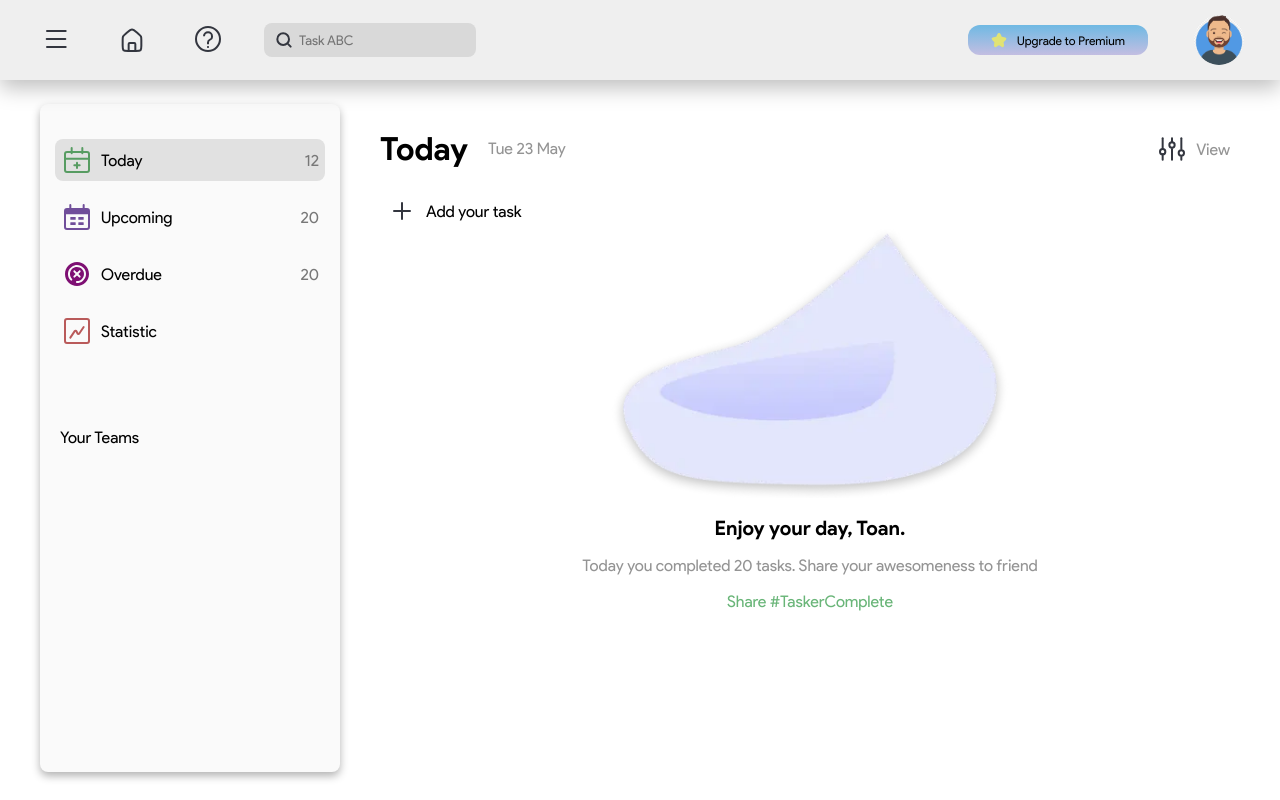
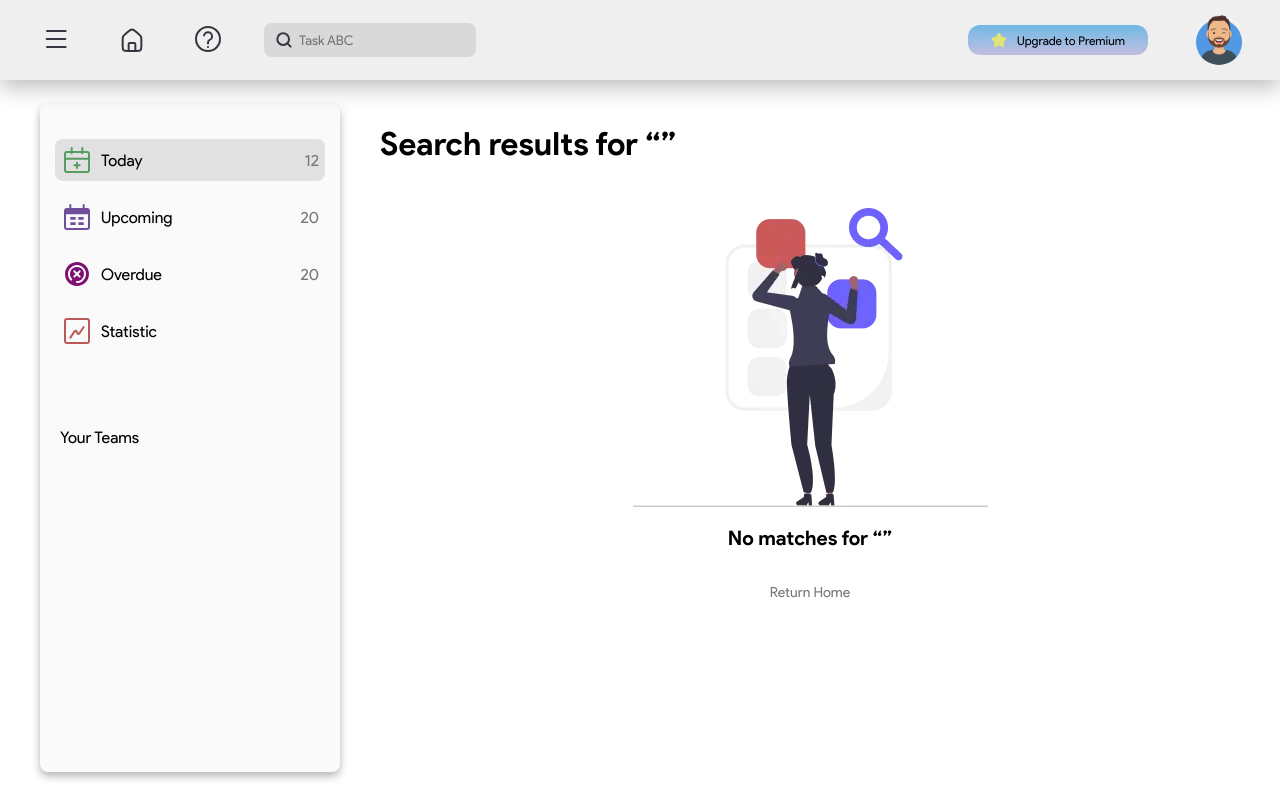
Before and after one commit to tasker-app/tasker-client, a React (Vite) app: page / in a window 1280 px wide. Both pictures are taken after a click on the icon 284 px from the left and 40 px from the top of the page. Built offline with nearby package versions, Linux system fonts and the light colour scheme.

Commit message:
feat: searching

```diff
--- a/src/components/DashboardContent/DashboardContent.tsx
+++ b/src/components/DashboardContent/DashboardContent.tsx
@@ -2,6 +2,7 @@ import styled from 'styled-components'
 
 import { CompleteToast } from '@/components/CompleteToast'
 
+import { DashboardSearching } from './DashboardSearching'
 import { DashboardToday } from './DashboardToday'
 import { DashboardUpcoming } from './DashboardUpcoming'
 
@@ -29,6 +30,7 @@ export const DashboardContent = ({ isNavOpen, activeNavbar }: DashboardContentPr
         {activeNavbar === 'Upcoming' && <DashboardUpcoming />}
         {activeNavbar === 'Overdue' && <div>Completed</div>}
         {activeNavbar === 'Statistic' && <div>Statistic</div>}
+        {activeNavbar === 'Searching' && <DashboardSearching />}
       </Content>
       <CompleteToast />
     </DashboardContentContainer>
--- /dev/null
+++ b/src/components/DashboardContent/DashboardSearching.tsx
@@ -0,0 +1,100 @@
+import { useNavigate } from 'react-router-dom'
+import styled from 'styled-components'
+
+import SearchNotFoundImage from '@/assets/images/SearchNotFound.webp'
+import { Text } from '@/components/Common'
+import { TaskPreview } from '@/components/TaskPreview'
+import { useSearchStore, useTaskStore } from '@/stores'
+
+const SearchContainer = styled.div`
+  display: flex;
+  flex-direction: column;
+  gap: 16px;
+`
+
+const TextResultContainer = styled.div`
+  background-color: #d9d9d9;
+  border-radius: 12px;
+  width: fit-content;
+  padding: 9px 31px;
+  box-sizing: border-box;
+`
+
+const NotFoundContainer = styled.div`
+  display: flex;
+  flex-direction: column;
+  justify-content: space-between;
+  align-items: center;
+`
+
+const NotFound = styled.div`
+  display: flex;
+  flex-direction: column;
+  align-items: center;
+  gap: 18px;
+`
+
+const HomeButton = styled.button`
+  margin-top: 35px;
+  width: fit-content;
+  background-color: transparent;
+  border: none;
+  cursor: pointer;
+
+  &:hover {
+    text-decoration: underline;
+  }
+`
+
+export const DashboardSearching = () => {
+  const [search] = useSearchStore((state) => [state.search])
+  const [tasks] = useTaskStore((state) => [state.tasks])
+
+  const navigate = useNavigate()
+
+  const matchedTasks = tasks.filter((task) => task.name.includes(search))
+
+  return (
+    <SearchContainer>
+      <Text size={32} type="bold">
+        Search results for “{search}”
+      </Text>
+      {matchedTasks.length > 0 ? (
+        <>
+          <TextResultContainer>
+            <Text size={16}>Found</Text>
+            <Text color="#B95A5A" size={16}>
+              {' '}
+              {matchedTasks.length === 1 ? '1 task' : `${matchedTasks.length} tasks`}
+            </Text>
+          </TextResultContainer>
+          {matchedTasks.map((task) => (
+            <TaskPreview
+              key={task.id}
+              description={task.description}
+              dueDate={task.dueDate}
+              id={task.id}
+              name={task.name}
+              priority={task.priority}
+            />
+          ))}
+        </>
+      ) : (
+        <NotFoundContainer>
+          <NotFound>
+            <div>
+              <img alt="Search not found" src={SearchNotFoundImage} />
+            </div>
+            <Text size={20} type="bold">
+              No matches for “{search}”
+            </Text>
+          </NotFound>
+
+          <HomeButton onClick={() => navigate('/')}>
+            <Text color="#787878">Return Home</Text>
+          </HomeButton>
+        </NotFoundContainer>
+      )}
+    </SearchContainer>
+  )
+}
--- a/src/components/Header/Header.tsx
+++ b/src/components/Header/Header.tsx
@@ -4,11 +4,12 @@ import styled from 'styled-components'
 import { ReactComponent as HomeIcon } from '@/assets/icons/home.svg'
 import { ReactComponent as MenuIcon } from '@/assets/icons/menu.svg'
 import { ReactComponent as QuestionIcon } from '@/assets/icons/question.svg'
-import { ReactComponent as SearchIcon } from '@/assets/icons/search.svg'
 import { ReactComponent as StarIcon } from '@/assets/icons/star.svg'
 import DefaultAvatar from '@/assets/images/DefaultAvatar.webp'
 import { CustomTooltip, Text } from '@/components/Common'
 import { UserModal } from '@/components/UserModal'
+
+import { SearchBar } from './SearchBar'
 
 const StyledHeader = styled.header`
   position: -webkit-sticky;
@@ -48,32 +49,6 @@ const NavigationButton = styled.button`
 
   svg {
     padding: 4px;
-  }
-`
-
-const SearchBar = styled.div`
-  position: relative;
-
-  svg {
-    position: absolute;
-    top: 50%;
-    left: 10px;
-    transform: translateY(-50%);
-    cursor: pointer;
-  }
-
-  input {
-    width: 175px;
-    height: 32px;
-    border-radius: 8px;
-    border: none;
-    background-color: #d9d9d9;
-    padding-left: 35px;
-    font-family: 'Regular';
-
-    &:focus {
-      outline: none;
-    }
   }
 `
 
@@ -154,10 +129,7 @@ export const Header = ({ handleNavToggle }: HeaderProps) => {
           </CustomTooltip>
         </Navigation>
 
-        <SearchBar>
-          <SearchIcon />
-          <input placeholder="Task ABC" type="text" />
-        </SearchBar>
+        <SearchBar />
       </NavigationAndSearch>
       <ButtonAndAvatar>
         <Button>
--- /dev/null
+++ b/src/components/Header/SearchBar.tsx
@@ -0,0 +1,52 @@
+import { useRef } from 'react'
+import styled from 'styled-components'
+
+import { ReactComponent as SearchIcon } from '@/assets/icons/search.svg'
+import { useNavStore, useSearchStore } from '@/stores'
+
+const SearchBarContainer = styled.div`
+  position: relative;
+
+  svg {
+    position: absolute;
+    top: 50%;
+    left: 10px;
+    transform: translateY(-50%);
+    cursor: pointer;
+  }
+
+  input {
+    width: 175px;
+    height: 32px;
+    border-radius: 8px;
+    border: none;
+    background-color: #d9d9d9;
+    padding-left: 35px;
+    font-family: 'Regular';
+
+    &:focus {
+      outline: none;
+    }
+  }
+`
+
+export const SearchBar = () => {
+  const [setActiveNavbar, setActive] = useNavStore((state) => [state.updateActiveNavbar, state.updateActive])
+  const [updateSearch] = useSearchStore((state) => [state.updateSearch])
+  const inputRef = useRef<HTMLInputElement>(null)
+
+  const handleSearch = (event: React.KeyboardEvent<HTMLInputElement>) => {
+    if (event.key === 'Enter' && inputRef.current?.value) {
+      setActive('Searching')
+      setActiveNavbar('Searching')
+      updateSearch(inputRef.current.value)
+    }
+  }
+
+  return (
+    <SearchBarContainer onKeyDown={handleSearch}>
+      <SearchIcon onClick={() => setActiveNavbar('Searching')} />
+      <input ref={inputRef} placeholder="Task ABC" type="text" />
+    </SearchBarContainer>
+  )
+}
--- a/src/components/Nav/Nav.tsx
+++ b/src/components/Nav/Nav.tsx
@@ -98,7 +98,7 @@ type NavProps = {
 
 export const Nav = ({ isNavOpen, setActiveNavbar }: NavProps) => {
   const [navbar] = useNavStore((state) => [state.navbar, state.updateNavBar])
-  const [active, setActive] = useState('Today')
+  const [active, setActive] = useNavStore((state) => [state.active, state.updateActive])
   const [isOptionDisplayed, setIsOptionDisplayed] = useState(false)
 
   useEffect(() => {
--- a/src/pages/Dashboard.tsx
+++ b/src/pages/Dashboard.tsx
@@ -4,6 +4,7 @@ import styled from 'styled-components'
 import { DashboardContent } from '@/components/DashboardContent'
 import { Header } from '@/components/Header'
 import { Nav } from '@/components/Nav'
+import { useNavStore } from '@/stores'
 
 const DashboardContainer = styled.div``
 
@@ -18,7 +19,7 @@ const Grid = styled.div`
 
 const Dashboard = () => {
   const [isNavOpen, setIsNavOpen] = useState(true)
-  const [activeNavbar, setActiveNavbar] = useState('Today')
+  const [activeNavbar, setActiveNavbar] = useNavStore((state) => [state.activeNavbar, state.updateActiveNavbar])
 
   const handleNavToggle = () => {
     setIsNavOpen(!isNavOpen)
--- a/src/stores/index.ts
+++ b/src/stores/index.ts
@@ -1,3 +1,4 @@
 export * from './filter'
 export * from './navbar'
+export * from './search'
 export * from './task'
--- a/src/stores/navbar.ts
+++ b/src/stores/navbar.ts
@@ -3,6 +3,10 @@ import { persist } from 'zustand/middleware'
 type NavBarState = {
   navbar: string[]
   updateNavBar: (newNav: string[]) => void
+  activeNavbar: string
+  updateActiveNavbar: (newActive: string) => void
+  active: string
+  updateActive: (newActive: string) => void
 }
 
 const useNavStore = create<NavBarState>()(
@@ -14,6 +18,22 @@ const useNavStore = create<NavBarState>()(
         set(() => ({
           navbar: newNav
         }))
+      },
+
+      activeNavbar: 'Today',
+
+      updateActiveNavbar: (newActive: string) => {
+        set(() => ({
+          activeNavbar: newActive
+        }))
+      },
+
+      active: 'Today',
+
+      updateActive: (newActive: string) => {
+        set(() => ({
+          active: newActive
+        }))
       }
     }),
     {
--- /dev/null
+++ b/src/stores/search.ts
@@ -0,0 +1,18 @@
+import { create } from 'zustand'
+
+type SearchState = {
+  search: string
+  updateSearch: (newSearch: string) => void
+}
+
+const useSearchStore = create<SearchState>((set) => ({
+  search: '',
+
+  updateSearch: (newSearch: string) => {
+    set(() => ({
+      search: newSearch
+    }))
+  }
+}))
+
+export { useSearchStore }
```
Also changed, not shown: src/assets/images/SearchNotFound.webp (added).
